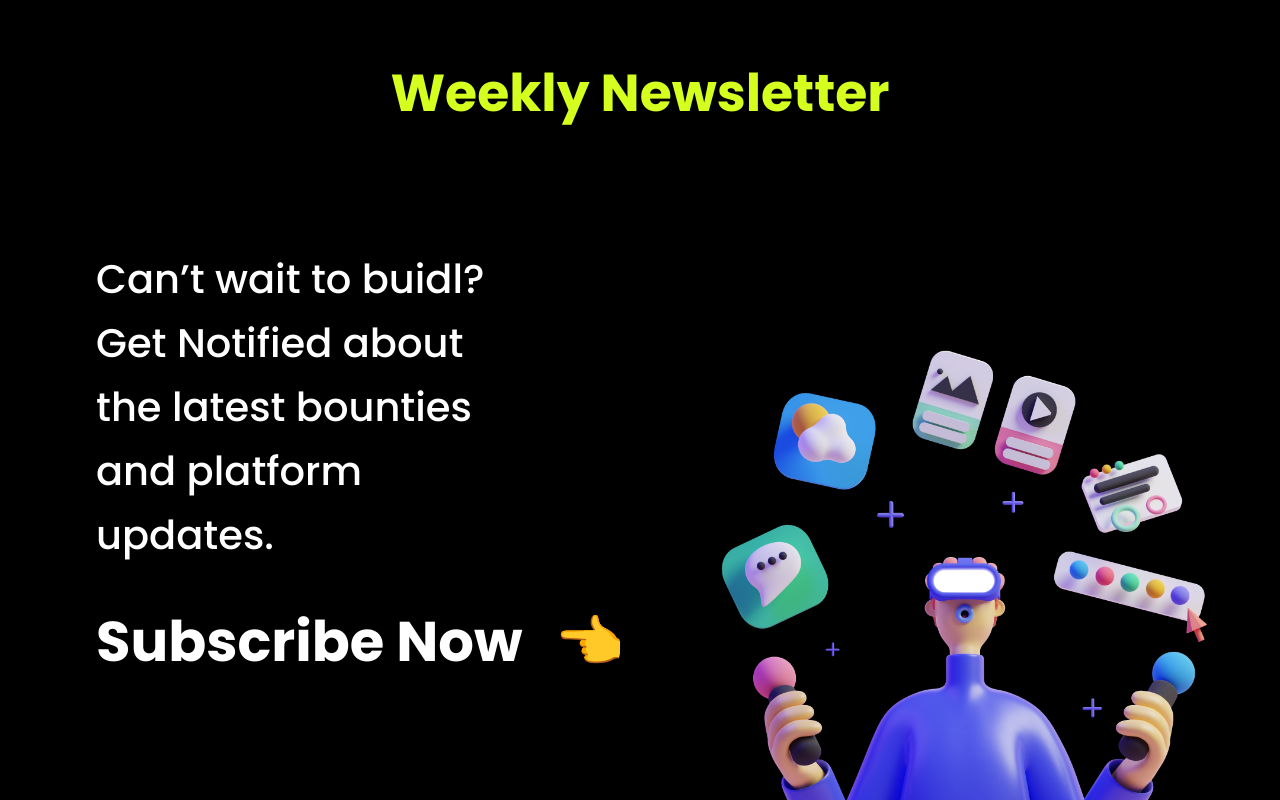
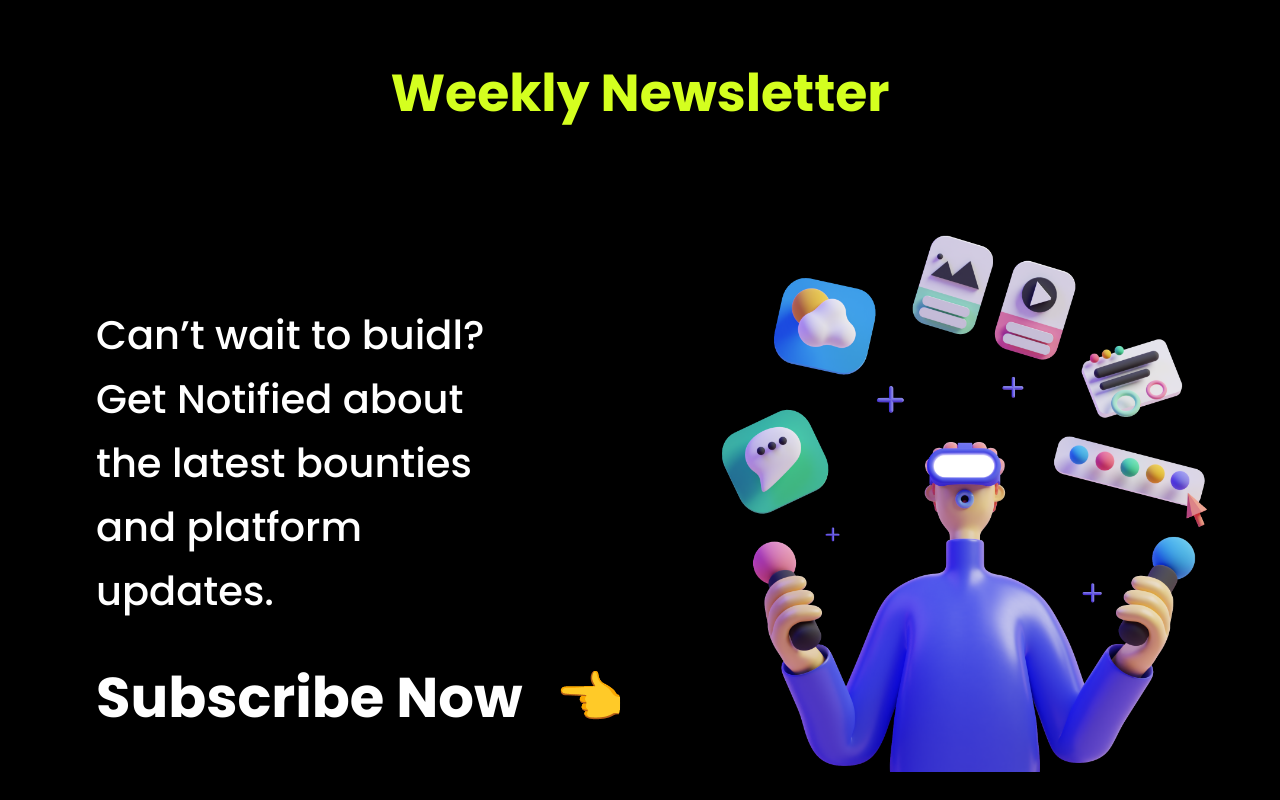
Before and after one commit to ChainWhiZ/chainwhiz-website, a Next.js app: page / in a window 1280 px wide. Shown: the part 3660-4460 px from the top of the page. Built offline with nearby package versions, Linux system fonts and the light colour scheme.

Commit message:
fix-llignment

```diff
--- a/src/component/newsletter/NewsletterStyle.module.css
+++ b/src/component/newsletter/NewsletterStyle.module.css
@@ -4,7 +4,7 @@
 }
 
 .newsletter_header {
-  margin-bottom: 9%;
+  /* margin-bottom: 9%; */
 }
 .newsletter_header__content {
   text-align: center;
@@ -17,13 +17,13 @@
   display: inline-block;
   width: 50%;
   text-align: center;
-  vertical-align: top;
+  vertical-align: bottom;
 }
 .newsletter_right_section {
   display: inline-block;
   width: 50%;
   text-align: center;
-  vertical-align: top;
+  vertical-align: bottom;
 }
 .newsletter_right_section img {
   object-fit: fill;
```
